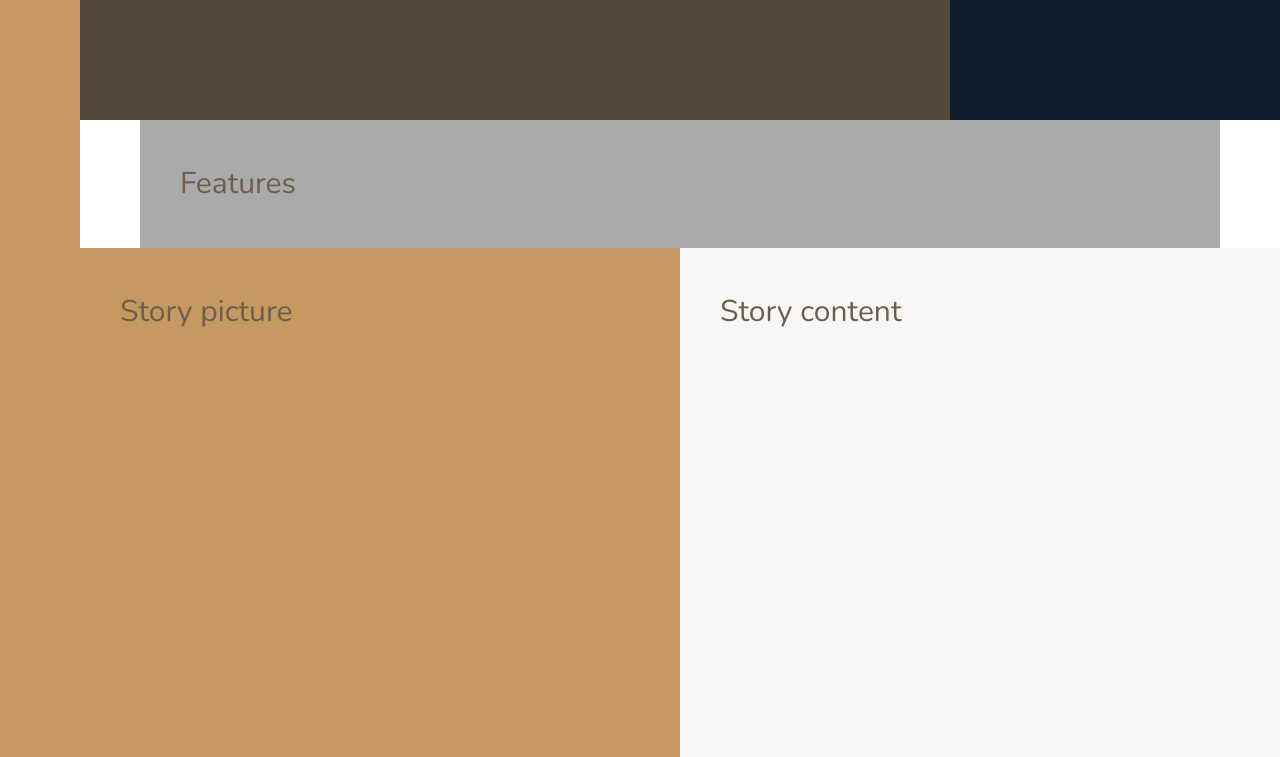
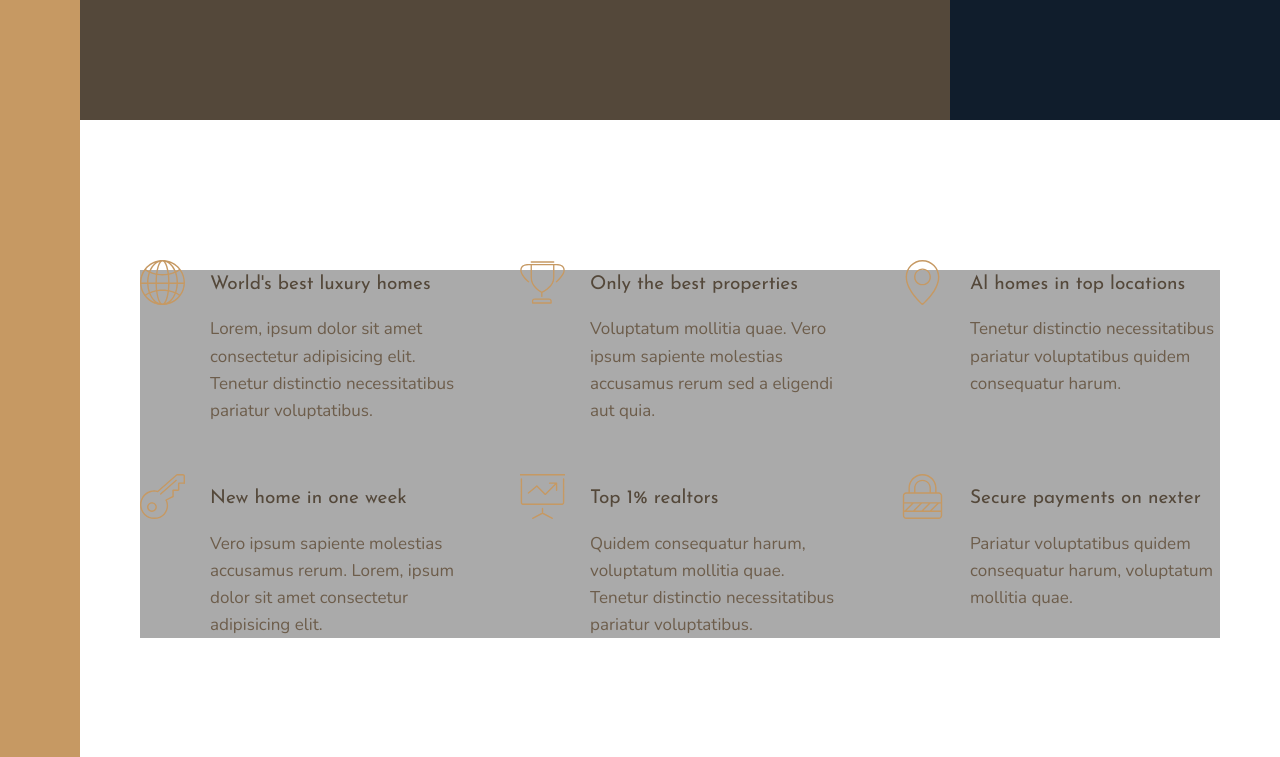
Before and after one commit to patrykpilek/Nexter, a website: page index.html in a window 1280 px wide. Shown: the part 520-1277 px from the top of the page. Drawn offline with nearby package versions, Linux system fonts and the light colour scheme.

Commit message:
Features Section.

```diff
--- a/index.html
+++ b/index.html
@@ -25,7 +25,53 @@
         </div>
 
         <section class="features">
-            Features
+            <div class="feature">
+                <svg class="feature__icon">
+                    <use xlink:href="img/sprite.svg#icon-global"></use>
+                </svg>
+                <h4 class="heading-4 heading-4--dark">World's best luxury homes</h4>
+                <p class="feature__text">Lorem, ipsum dolor sit amet consectetur adipisicing elit. Tenetur distinctio necessitatibus pariatur voluptatibus.</p>
+            </div>
+
+            <div class="feature">
+                <svg class="feature__icon">
+                    <use xlink:href="img/sprite.svg#icon-trophy"></use>
+                </svg>
+                <h4 class="heading-4 heading-4--dark">Only the best properties</h4>
+                <p class="feature__text">Voluptatum mollitia quae. Vero ipsum sapiente molestias accusamus rerum sed a eligendi aut quia.</p>
+            </div>
+
+            <div class="feature">
+                <svg class="feature__icon">
+                    <use xlink:href="img/sprite.svg#icon-map-pin"></use>
+                </svg>
+                <h4 class="heading-4 heading-4--dark">Al homes in top locations</h4>
+                <p class="feature__text">Tenetur distinctio necessitatibus pariatur voluptatibus quidem consequatur harum.</p>
+            </div>
+
+            <div class="feature">
+                <svg class="feature__icon">
+                    <use xlink:href="img/sprite.svg#icon-key"></use>
+                </svg>
+                <h4 class="heading-4 heading-4--dark">New home in one week</h4>
+                <p class="feature__text">Vero ipsum sapiente molestias accusamus rerum. Lorem, ipsum dolor sit amet consectetur adipisicing elit.</p>
+            </div>
+
+            <div class="feature">
+                <svg class="feature__icon">
+                    <use xlink:href="img/sprite.svg#icon-presentation"></use>
+                </svg>
+                <h4 class="heading-4 heading-4--dark">Top 1% realtors</h4>
+                <p class="feature__text">Quidem consequatur harum, voluptatum mollitia quae. Tenetur distinctio necessitatibus pariatur voluptatibus.</p>
+            </div>
+
+            <div class="feature">
+                <svg class="feature__icon">
+                    <use xlink:href="img/sprite.svg#icon-lock"></use>
+                </svg>
+                <h4 class="heading-4 heading-4--dark">Secure payments on nexter</h4>
+                <p class="feature__text">Pariatur voluptatibus quidem consequatur harum, voluptatum mollitia quae.</p>
+            </div>
         </section>
 
         <div class="story__pictures">
--- a/sass/_base.scss
+++ b/sass/_base.scss
@@ -38,9 +38,4 @@ body {
     display: grid;
     grid-template-rows: 80vh min-content 40vw repeat(3, min-content);
     grid-template-columns: [sidebar-start] 8rem [sidebar-end full-start] minmax(6rem, 1fr) [center-start] repeat(8, [col-start] minmax(min-content, 14rem) [col-end]) [center-end] minmax(6rem, 1fr) [full-end];
-
-    & > * {
-        padding: 40px;
-        font-size: 3rem;
-    }
 }
--- a/sass/_features.scss
+++ b/sass/_features.scss
@@ -1,4 +1,33 @@
 .features {
     background-color: $color-grey-light-2;
     grid-column: center-start / center-end;
+
+    margin: 15rem 0;
+
+    display: grid;
+    // grid-template-columns: repeat(3, 1fr);
+    grid-template-columns: repeat(auto-fit, minmax(25rem, 1fr));
+    grid-gap: 6rem;
+    align-items: start;
 }
+
+.feature {
+
+    display: grid;
+    grid-template-columns: min-content 1fr;
+    grid-row-gap: 1.5rem;
+    grid-column-gap: 2.5rem;
+
+    &__icon {
+        fill: $color-primary;
+        width: 4.5rem;
+        height: 4.5rem;
+        grid-row: 1 / span 2;
+        transform: translateY(-1rem);
+    }
+
+    &__text {
+        font-size: 1.7rem;
+
+    }
+}
--- a/sass/_typography.scss
+++ b/sass/_typography.scss
@@ -0,0 +1,29 @@
+%heading {
+    font-family: $font-display;
+    font-weight: 400;
+}
+
+.heading-1 {
+    @extend %heading;
+}
+
+.heading-2 {
+    @extend %heading;
+}
+
+.heading-3 {
+    @extend %heading;
+}
+
+.heading-4 {
+    @extend %heading;
+    font-size: 1.9rem;
+
+    &--light {
+        color: $color-grey-light-1
+    }
+
+    &--dark {
+        color: $color-grey-dark-1;
+    }
+}
```
Also changed, not shown: img/text.txt (+0 -15 lines), css/style.css.
